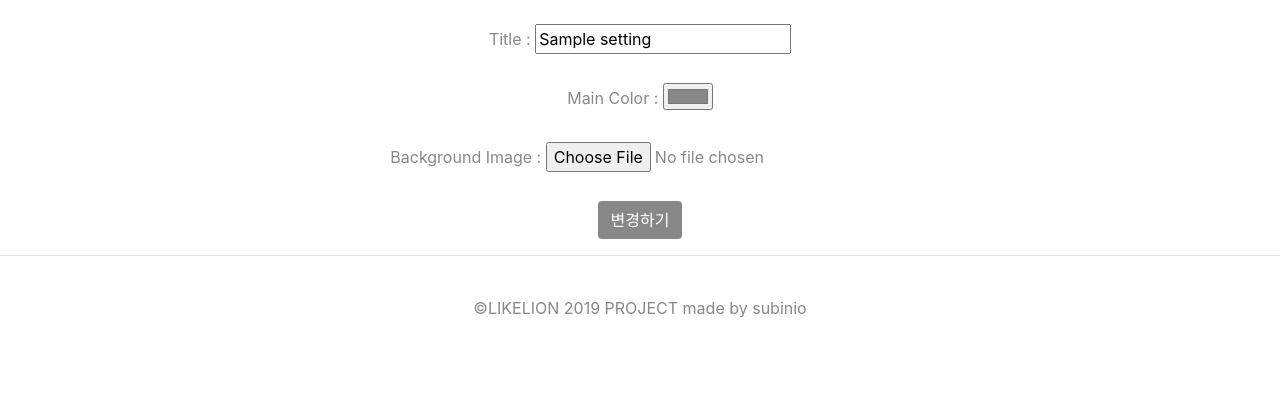
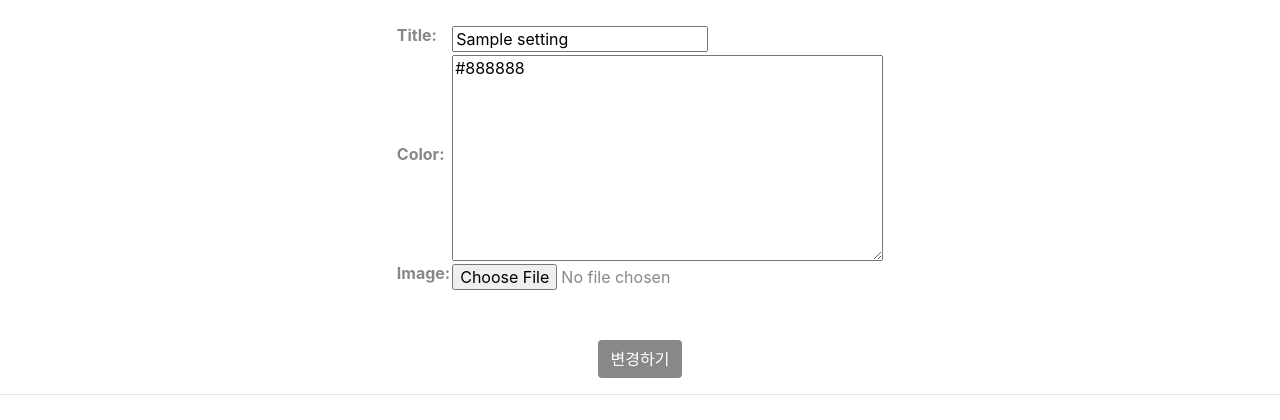
Before and after one commit to subinio/LikeLionLecture, a Django app: page /blog/settings in a window 1280 px wide. Shown: the part 56-476 px from the top of the page. Run offline with Django 3.2, Linux system fonts and the light colour scheme; tables that the repository leaves empty hold one stand-in row (values such as "Sample post"); some libraries are stand-ins or nearby versions.

Commit message:
complete Blog-Portfolio assignment3
기능
1. 글 포스팅
2. 글 미리보기 및 전체보기
3. 포트폴리오 작성 (admin)
4. settings를 통한 메인 색, 타이틀, 배경 사진 변경 가능

```diff
--- /dev/null
+++ b/Assignment3-blog/blog/blogapp/forms.py
@@ -0,0 +1,7 @@
+from django import forms
+from .models import Setting
+
+class SettingForm(forms.ModelForm):
+    class Meta:
+        model = Setting
+        fields = ['title', 'color', 'image']
--- a/Assignment3-blog/blog/blogapp/templates/settings.html
+++ b/Assignment3-blog/blog/blogapp/templates/settings.html
@@ -55,20 +55,12 @@
 
     <br>
     <div class="container" style="text-align: center;" name="col">
-        <form action="{% url 'settings' %}" method="POST">
+        <form action="{% url 'settings' %}" method="POST" enctype="multipart/form-data">
         {% csrf_token %}
-        <label for="title">Title :  </label>
-        <input type="text" name="title" value="{{title}}">
 
-        <br><br>
-
-        <label for="color">Main Color :  </label>
-        <input type="color" name="color" value={{color}}>
-
-        <br><br>
-
-        <label for="image">Background Image :  </label>
-        <input type="file" name="image">
+        <table style="margin: 0 auto;" name="col">
+        {{form.as_table}}
+        </table>
 
         <br><br>
 
--- a/Assignment3-blog/blog/blogapp/views.py
+++ b/Assignment3-blog/blog/blogapp/views.py
@@ -2,6 +2,7 @@ from django.shortcuts import render, get_object_or_404, redirect
 from django.utils import timezone
 from .models import Blog
 from .models import Setting
+from .forms import SettingForm
 
 # Create your views here.
 
@@ -60,6 +61,7 @@ def postview(request):
 
     return render(request, 'postview.html', {'blogs':blogs, 'color':color})
 
+
 def settings(request):
     settings = Setting.objects
 
@@ -68,11 +70,10 @@ def settings(request):
         color=a.color
 
     if request.method == 'POST':
-        setting = Setting()
-        setting.title = request.POST.get('title', '')
-        setting.color = request.POST.get('color', '')
-        setting.image = 'images/'+ request.POST.get('image', '')
-        setting.save()
-        return redirect('home')
+        form = SettingForm(request.POST, request.FILES)
+        if form.is_valid():
+            form.save()
+            return redirect('home')
     else:
-        return render(request, 'settings.html', {'title':title, 'color':color})
+        form = SettingForm(initial={'title': title, 'color':color})
+        return render(request, 'settings.html', {'title':title, 'color':color, 'form':form})
```
